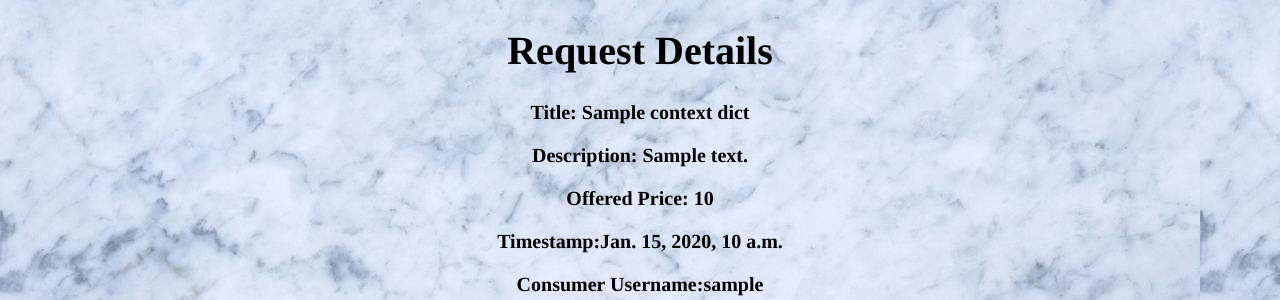
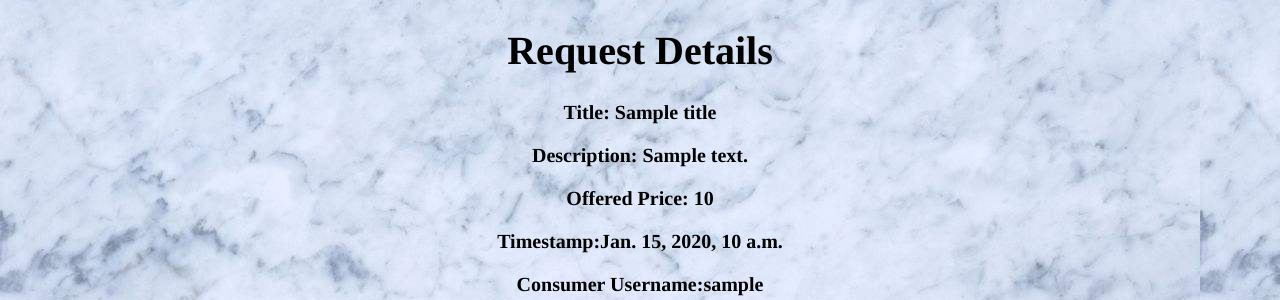
Before and after one commit to SherryXiaoyingLi/CS4501-EMS, a Django app: template app/tech_consult_web/tech_consult_web/templates/webapp_web/request_detail.html in a window 1280 px wide. Shown: the top 300 px of the page. Run offline with Django 3.2, Linux system fonts and the light colour scheme; the template is opened without the code that fills it: most values are stand-ins (such as "Sample title", 1, 10 or a date in 2020); parts of the project's set-up code (start-up, migrations or seed data) failed here and were passed over.

Commit message:
Fixed web page

```diff
--- a/app/tech_consult_web/tech_consult_web/templates/webapp_web/index.html
+++ b/app/tech_consult_web/tech_consult_web/templates/webapp_web/index.html
@@ -9,8 +9,8 @@
 <body>
     <h1>Technology Consultation</h1>
     <h2>CS 4501. Elliott Kim, Marissa Lee, Sherry Li</h2>
-    <li><a href="/request_detail/{{ context_dict.highest_pk }}/"><h3>Highest Offers</h3></a></li>
-    <li><a href="/request_detail/{{ context_dict.newest_pk }}/"><h3>Newest Consumer Requests</h3></a></li>
+    <li><a href="/request_detail/{{ highest_pk }}"><h3>Highest Offers</h3></a></li>
+    <li><a href="/request_detail/{{ newest_pk }}"><h3>Newest Consumer Requests</h3></a></li>
 
 
     </body>
--- a/app/tech_consult_web/tech_consult_web/templates/webapp_web/request_detail.html
+++ b/app/tech_consult_web/tech_consult_web/templates/webapp_web/request_detail.html
@@ -7,15 +7,15 @@
 <body>
     <h1>Request Details</h1>
 <h4>
-    <p>Title: {{context_dict.title}}</p>
-    <p>Description: {{context_dict.description}} </p>
-    <p>Offered Price: {{context_dict.offered_price}}</p>
-    <p>Timestamp:{{context_dict.timestamp}} </p>
-    <p>Consumer Username:{{context_dict.consumer_username}}</p>
-    <p>Consumer Email:{{context_dict.consumer_email}}</p>
-    <p>Consumer Phone:{{context_dict.consumer_phone}}</p>
-    <p>Availability: {{context_dict.availability}} </p>
-    <p>Accepted Consultant Username(if any):{{context_dict.producer_username}}</p>
+    <p>Title: {{title}}</p>
+    <p>Description: {{description}} </p>
+    <p>Offered Price: {{offered_price}}</p>
+    <p>Timestamp:{{timestamp}} </p>
+    <p>Consumer Username:{{consumer_username}}</p>
+    <p>Consumer Email:{{consumer_email}}</p>
+    <p>Consumer Phone:{{consumer_phone}}</p>
+    <p>Availability: {{availability}} </p>
+    <p>Accepted Consultant Username(if any):{{producer_username}}</p>
 </h4>
 </body>
 </html>
--- a/app/tech_consult_web/webapp_web/views.py
+++ b/app/tech_consult_web/webapp_web/views.py
@@ -10,9 +10,9 @@ import urllib.parse
 
 # Create your views here.
 def index(request):
-    context_dict = {‘newest_pk’: 1, ‘highest_pk’: 1}
+    context_dict = {'newest_pk': 1, 'highest_pk': 1}
     return render(request, "index.html", context_dict)
 
 def request_detail(request, consumerRequest_pk):
-    context_dict = {‘title’: ‘New to AWS, ‘description’: ‘Looking for someone to teach me AWS’, ‘offered_price’: 75.0, ‘timestamp’: ‘March 9, 2018.  7:55’, ‘availability’: ‘Mondays and Wednesdays’, ‘consumer_username’: ‘bob1’, ‘consumer_email’: ‘bob1@gmail.com’, ‘consumer_phone’: ‘434-958-2913’, ‘producer_username’: null}
+    context_dict = {'title': 'New to AWS', 'description': 'Looking for someone to teach me AWS', 'offered_price': 75.0, 'timestamp': 'March 9, 2018.  7:55', 'availability': 'Mondays and Wednesdays', 'consumer_username': 'bob1', 'consumer_email': 'bob1@gmail.com', 'consumer_phone': '434-958-2913', 'producer_username': None}
     return render(request, "request_detail.html", context_dict)
```
